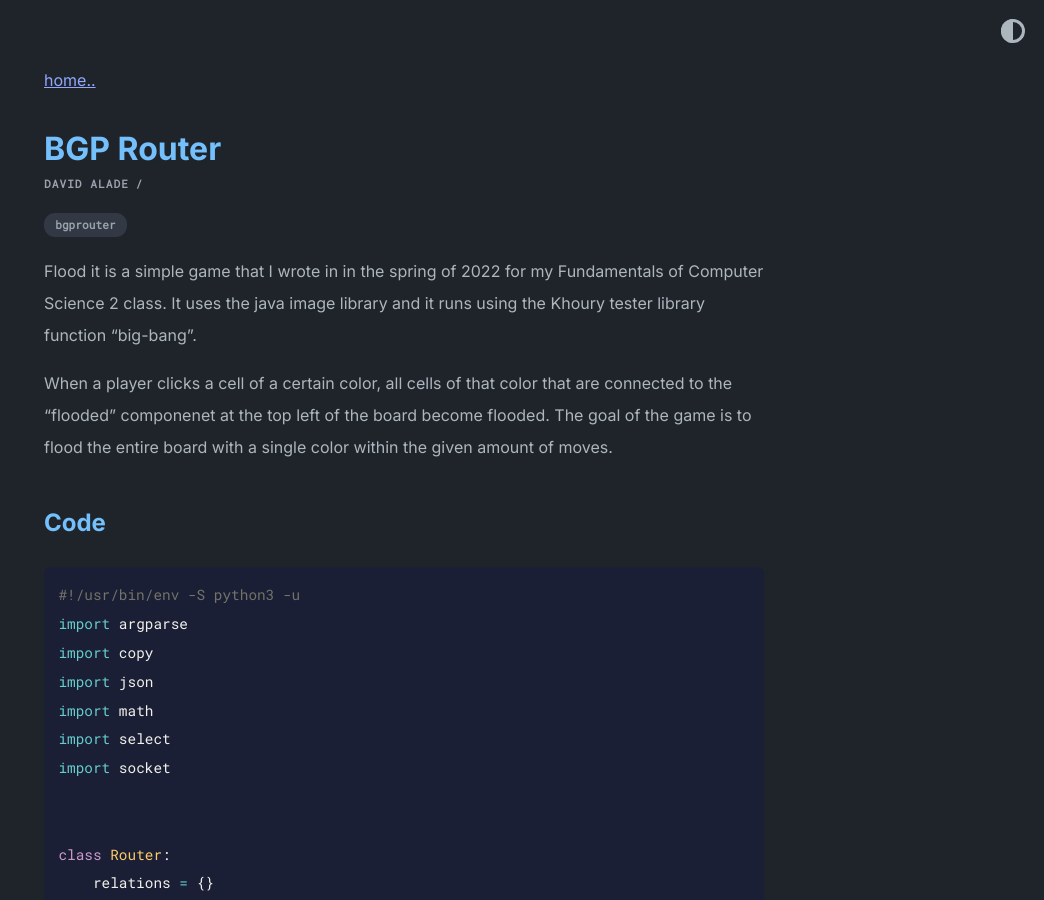
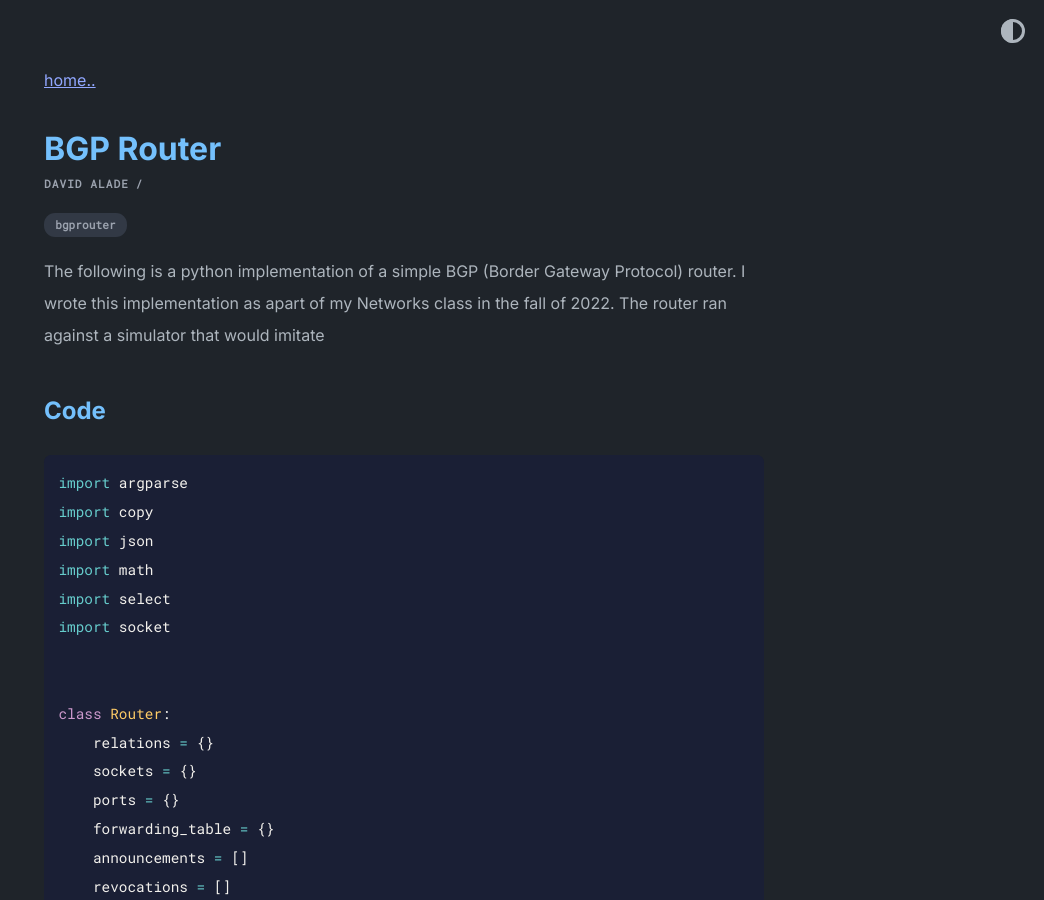
Before and after one commit to david-alade/david-alade.github.io, a Jekyll site: the page built from projects/bgprouter.md, in a window 1280 px wide and 900 px high. Shown: the whole window, without its empty margins (236-1280 px from the left). Built offline with Jekyll 4.4.1, drawn with Linux system fonts in a browser that asks for light colours.

Commit message:
Final updates for now

````diff
--- a/_layouts/home.html
+++ b/_layouts/home.html
@@ -7,7 +7,6 @@ layout: default
   {% include horizontal_list.html collection=site.data.home.navbar_entries %}
   <div class="dashed"></div>
 {% endif %}
-
   <h1>{{ site.title }}</h1>
 
   <style>
--- a/projects/bgprouter.md
+++ b/projects/bgprouter.md
@@ -6,14 +6,13 @@ permalink: /bgprouter
 title: BGP Router
 ---
 
- Flood it is a simple game that I wrote in in the spring of 2022 for my Fundamentals of Computer Science 2 class. It uses the java image library and it runs using the Khoury tester library function "big-bang".
+The following is a python implementation of a simple BGP (Border Gateway Protocol) router. I wrote this implementation as apart of my Networks class in the fall of 2022. The router ran against a simulator that would imitate
 
-When a player clicks a cell of a certain color, all cells of that color that are connected to the "flooded" componenet at the top left of the board become flooded. The goal of the game is to flood the entire board with a single color within the given amount of moves.
+
 
 ## Code
 
 ```python
-#!/usr/bin/env -S python3 -u
 import argparse
 import copy
 import json
````
Also changed, not shown: _data/home.yml (+6 -6 lines), about.markdown (+7 -1 lines), projects/reliabletransportprotocol.md (+2 -0 lines).
